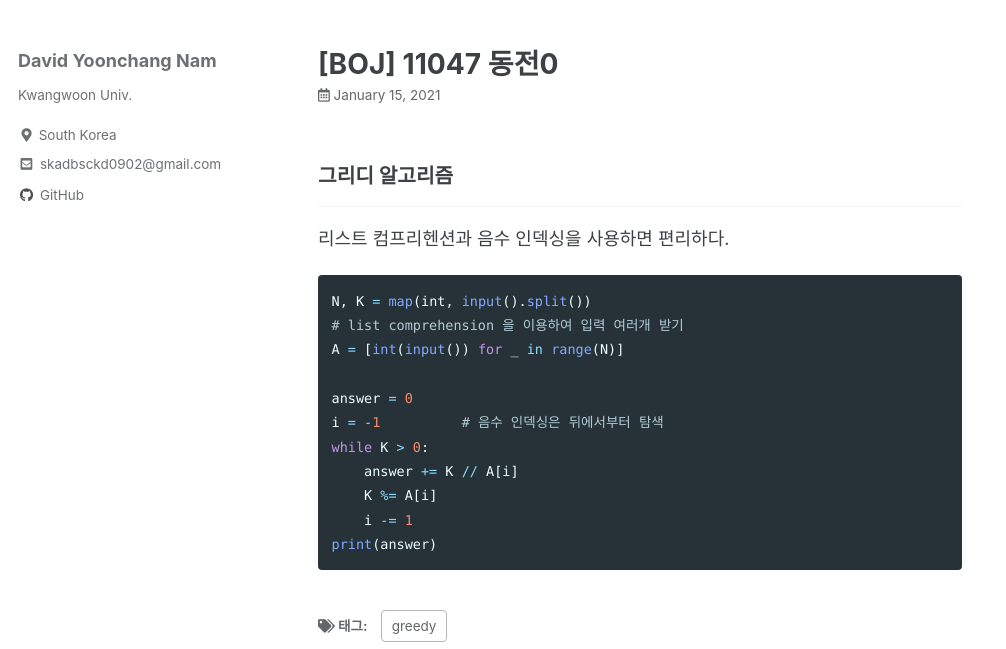
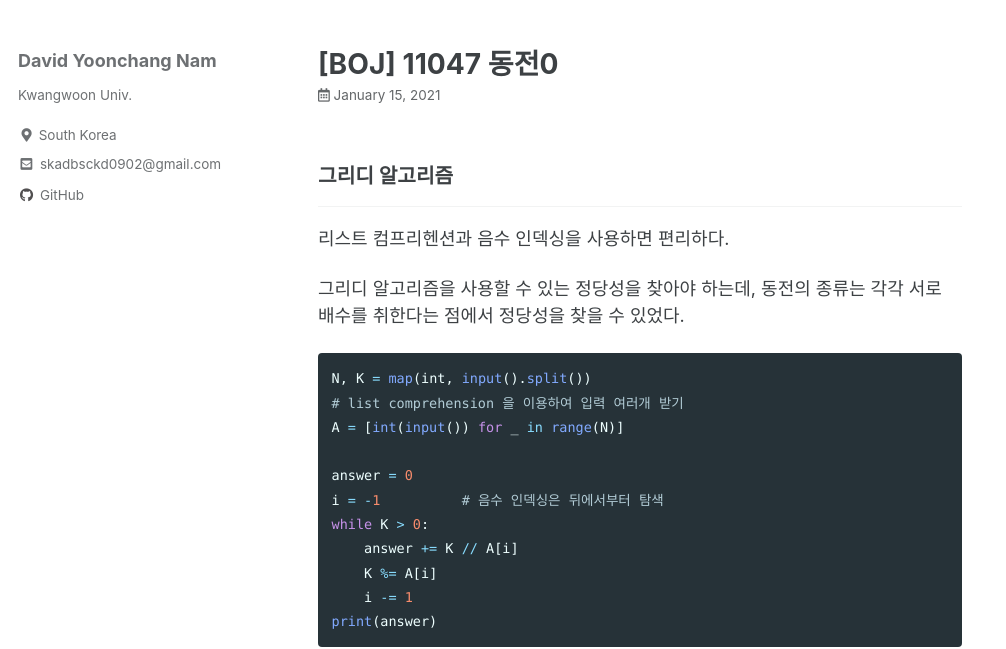
Before and after one commit to Akgop/Akgop.github.io, a Jekyll site: the page built from _posts/2021-01-15-BOJ11047.md, in a window 1280 px wide and 900 px high, cut to the strip 251-900 px from the top of the window. Shown: the whole strip, without its empty margins (0-1006 px from the left). Built offline with Jekyll 4.4.1, drawn with Linux system fonts in a browser that asks for light colours; cached includes are drawn as plain includes.

Commit message:
Update 2021-01-15-BOJ11047.md

````diff
--- a/_posts/2021-01-15-BOJ11047.md
+++ b/_posts/2021-01-15-BOJ11047.md
@@ -12,6 +12,8 @@ tags:
 
 리스트 컴프리헨션과 음수 인덱싱을 사용하면 편리하다.
 
+그리디 알고리즘을 사용할 수 있는 정당성을 찾아야 하는데, 동전의 종류는 각각 서로 배수를 취한다는 점에서 정당성을 찾을 수 있었다.
+
 ```python
 N, K = map(int, input().split())
 # list comprehension 을 이용하여 입력 여러개 받기
````
